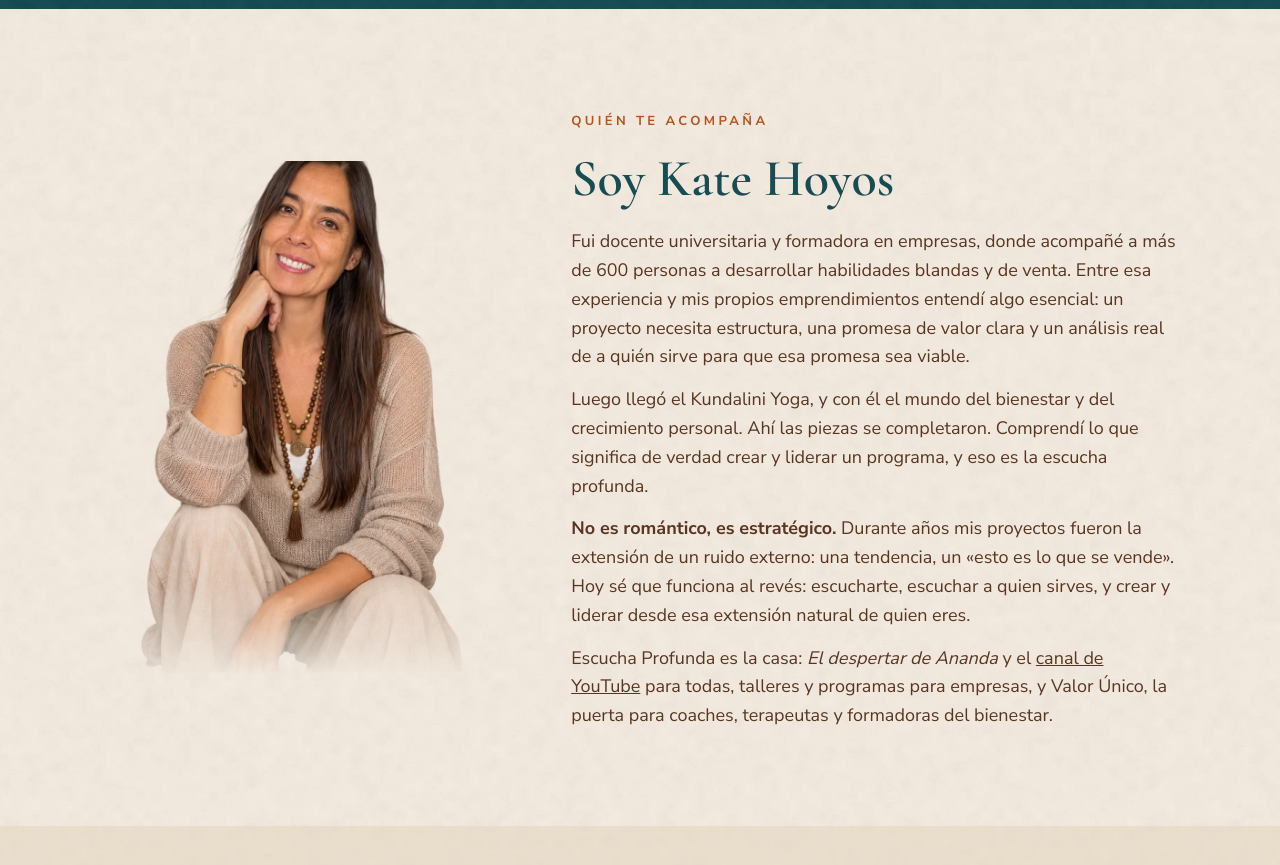
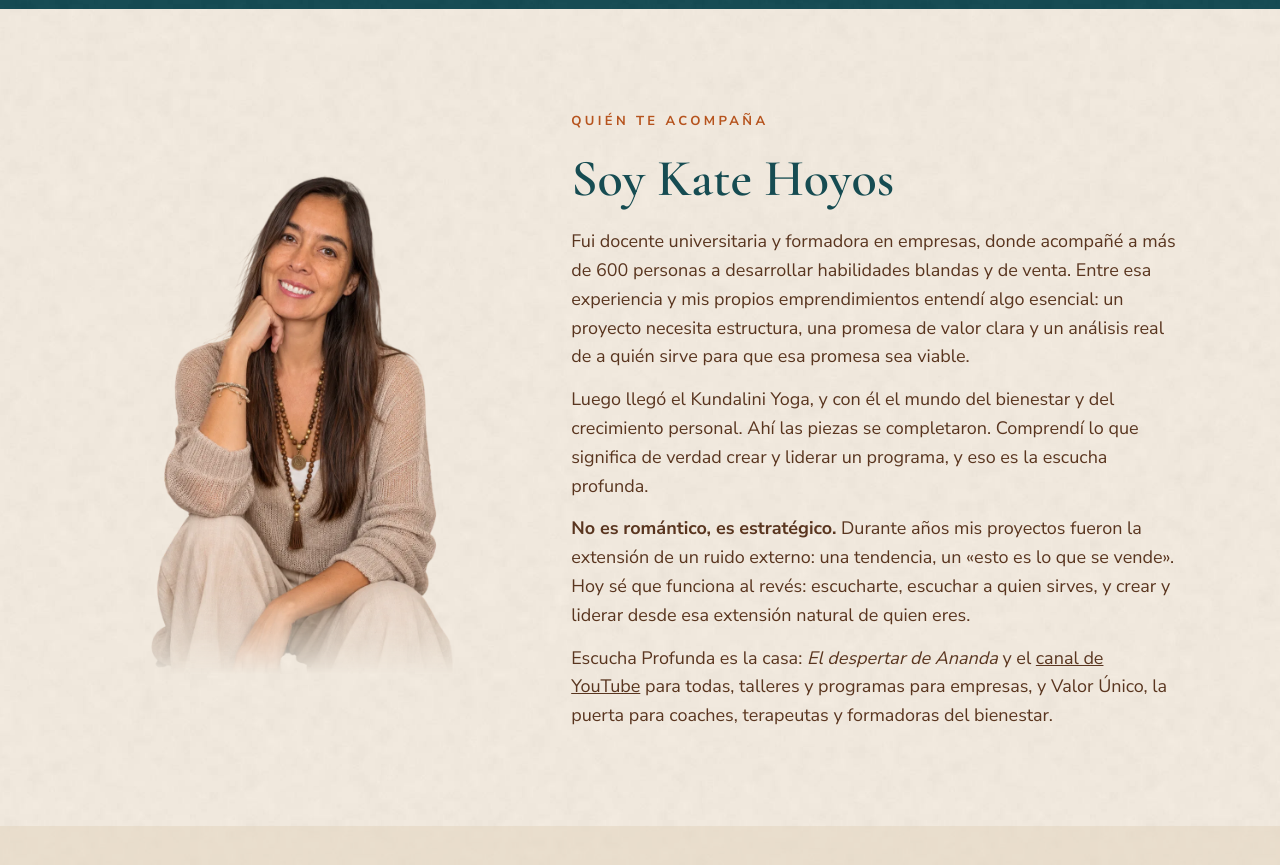
Before and after one commit to escuchaprofundakt-create/valor-unico, a plain HTML site: page index.html in a window 1280 px wide. Shown: the part 8220-9085 px from the top of the page. Drawn offline with nearby package versions, Linux system fonts and the light colour scheme.

Commit message:
Foto de Kate completa, sin recorte

```diff
--- a/assets/style.css
+++ b/assets/style.css
@@ -211,3 +211,4 @@ footer .small{width:100%;border-top:1px solid rgba(197,170,139,.25);padding-top:
 /* foto de Kate sin marco */
 .kate .portal::before{display:none}
 .kate .portal .arch{border-radius:0;background:none;-webkit-mask-image:linear-gradient(180deg,#000 82%,transparent 100%);mask-image:linear-gradient(180deg,#000 82%,transparent 100%)}
+.kate .portal .arch img{width:auto;height:100%;left:50%;transform:translateX(-50%)}
```
